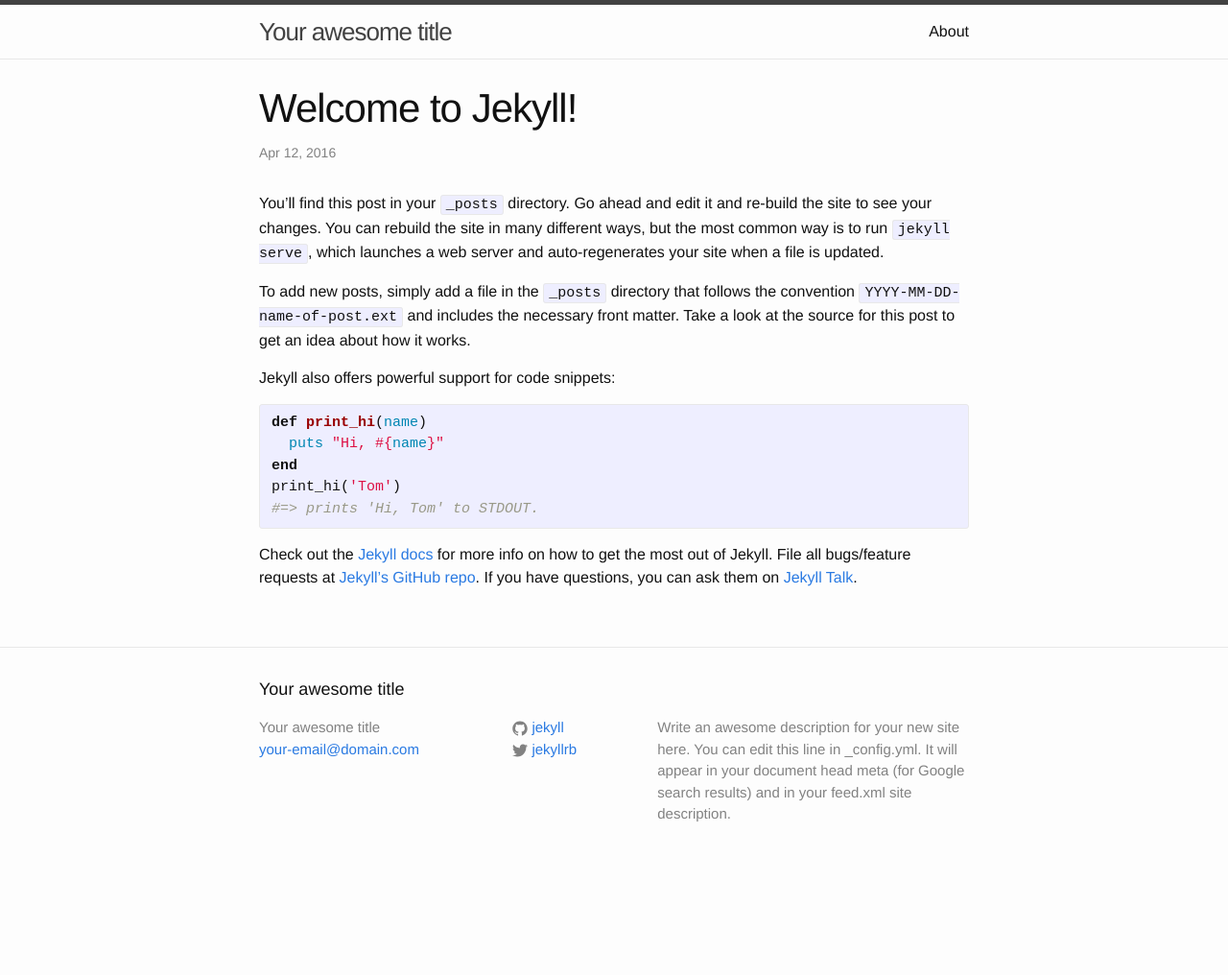
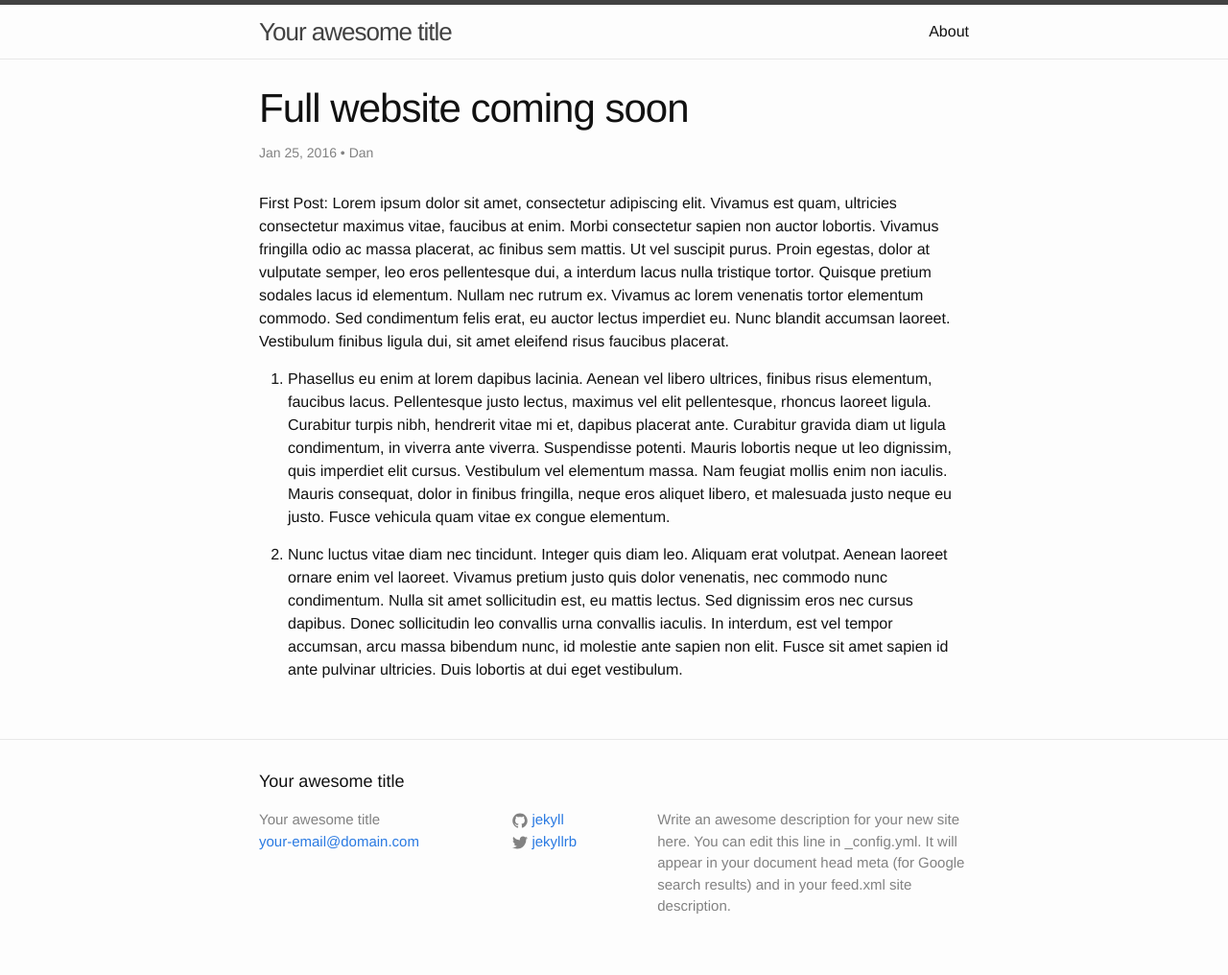
Before and after one commit to welt/blog, a Jekyll site: the page built from _posts/2016-04-12-welcome-to-jekyll.markdown, in a window 1280 px wide. Shown: the whole page at 96% size. Built offline with Jekyll 4.4.1, drawn with Linux system fonts in a browser that asks for light colours; before the commit the page ends 920 px from its top, so only the background shows below that.

Commit message:
adds dummy post

```diff
--- a/_posts/2016-04-12-welcome-to-jekyll.markdown
+++ b/_posts/2016-04-12-welcome-to-jekyll.markdown
@@ -1,25 +1,14 @@
 ---
 layout: post
-title:  "Welcome to Jekyll!"
-date:   2016-04-12 19:19:13 +0100
-categories: jekyll update
+title:  "Full website coming soon"
+date:   2016-01-25 19:39:26 +0000
+categories: news
+author: Dan
+featured_image: https://unsplash.it/1080/300/?random
 ---
-You’ll find this post in your `_posts` directory. Go ahead and edit it and re-build the site to see your changes. You can rebuild the site in many different ways, but the most common way is to run `jekyll serve`, which launches a web server and auto-regenerates your site when a file is updated.
 
-To add new posts, simply add a file in the `_posts` directory that follows the convention `YYYY-MM-DD-name-of-post.ext` and includes the necessary front matter. Take a look at the source for this post to get an idea about how it works.
+First Post: Lorem ipsum dolor sit amet, consectetur adipiscing elit. Vivamus est quam, ultricies consectetur maximus vitae, faucibus at enim. Morbi consectetur sapien non auctor lobortis. Vivamus fringilla odio ac massa placerat, ac finibus sem mattis. Ut vel suscipit purus. Proin egestas, dolor at vulputate semper, leo eros pellentesque dui, a interdum lacus nulla tristique tortor. Quisque pretium sodales lacus id elementum. Nullam nec rutrum ex. Vivamus ac lorem venenatis tortor elementum commodo. Sed condimentum felis erat, eu auctor lectus imperdiet eu. Nunc blandit accumsan laoreet. Vestibulum finibus ligula dui, sit amet eleifend risus faucibus placerat.
 
-Jekyll also offers powerful support for code snippets:
+1. Phasellus eu enim at lorem dapibus lacinia. Aenean vel libero ultrices, finibus risus elementum, faucibus lacus. Pellentesque justo lectus, maximus vel elit pellentesque, rhoncus laoreet ligula. Curabitur turpis nibh, hendrerit vitae mi et, dapibus placerat ante. Curabitur gravida diam ut ligula condimentum, in viverra ante viverra. Suspendisse potenti. Mauris lobortis neque ut leo dignissim, quis imperdiet elit cursus. Vestibulum vel elementum massa. Nam feugiat mollis enim non iaculis. Mauris consequat, dolor in finibus fringilla, neque eros aliquet libero, et malesuada justo neque eu justo. Fusce vehicula quam vitae ex congue elementum.
 
-{% highlight ruby %}
-def print_hi(name)
-  puts "Hi, #{name}"
-end
-print_hi('Tom')
-#=> prints 'Hi, Tom' to STDOUT.
-{% endhighlight %}
-
-Check out the [Jekyll docs][jekyll-docs] for more info on how to get the most out of Jekyll. File all bugs/feature requests at [Jekyll’s GitHub repo][jekyll-gh]. If you have questions, you can ask them on [Jekyll Talk][jekyll-talk].
-
-[jekyll-docs]: http://jekyllrb.com/docs/home
-[jekyll-gh]:   https://github.com/jekyll/jekyll
-[jekyll-talk]: https://talk.jekyllrb.com/
+2. Nunc luctus vitae diam nec tincidunt. Integer quis diam leo. Aliquam erat volutpat. Aenean laoreet ornare enim vel laoreet. Vivamus pretium justo quis dolor venenatis, nec commodo nunc condimentum. Nulla sit amet sollicitudin est, eu mattis lectus. Sed dignissim eros nec cursus dapibus. Donec sollicitudin leo convallis urna convallis iaculis. In interdum, est vel tempor accumsan, arcu massa bibendum nunc, id molestie ante sapien non elit. Fusce sit amet sapien id ante pulvinar ultricies. Duis lobortis at dui eget vestibulum.
```
